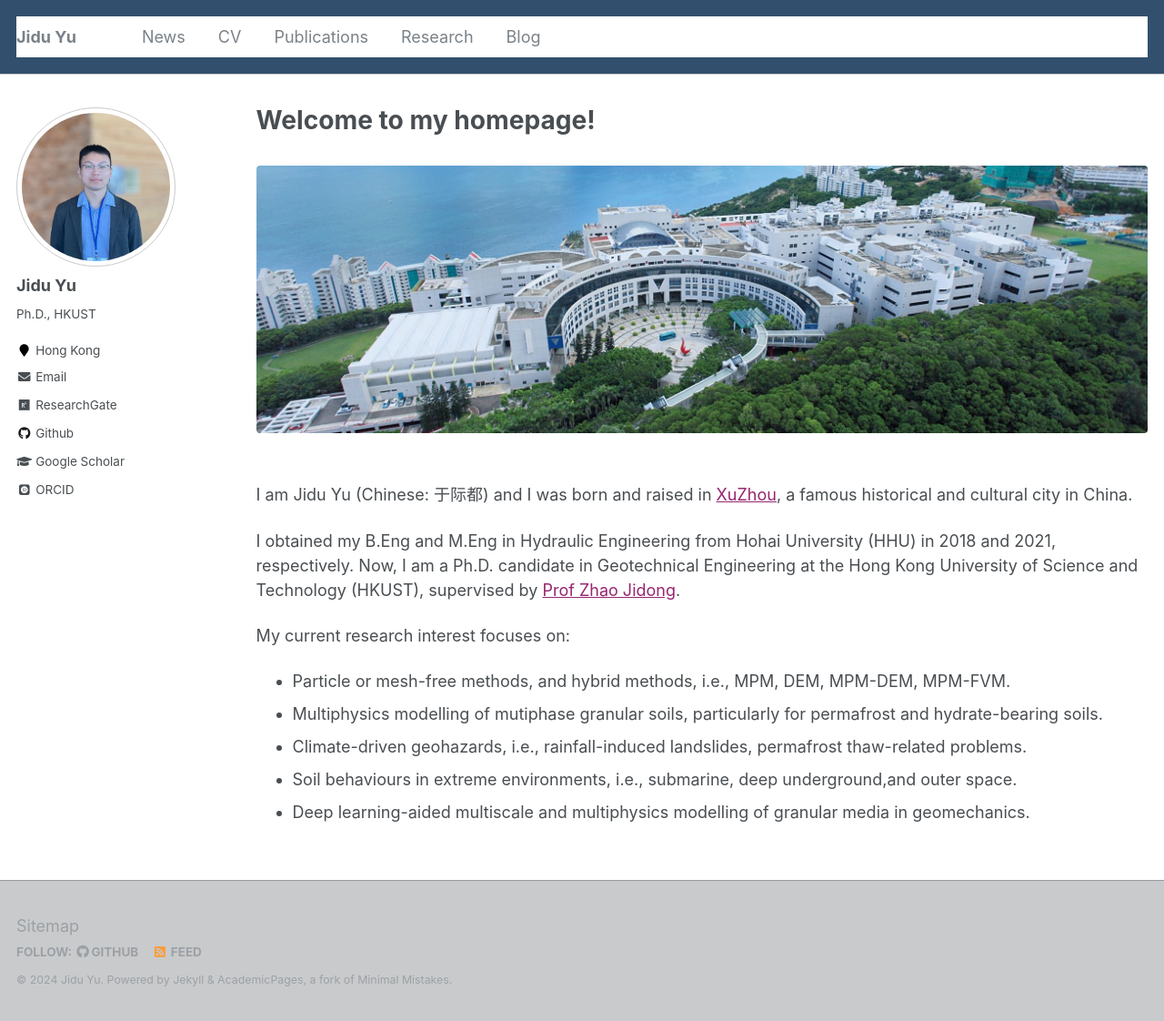
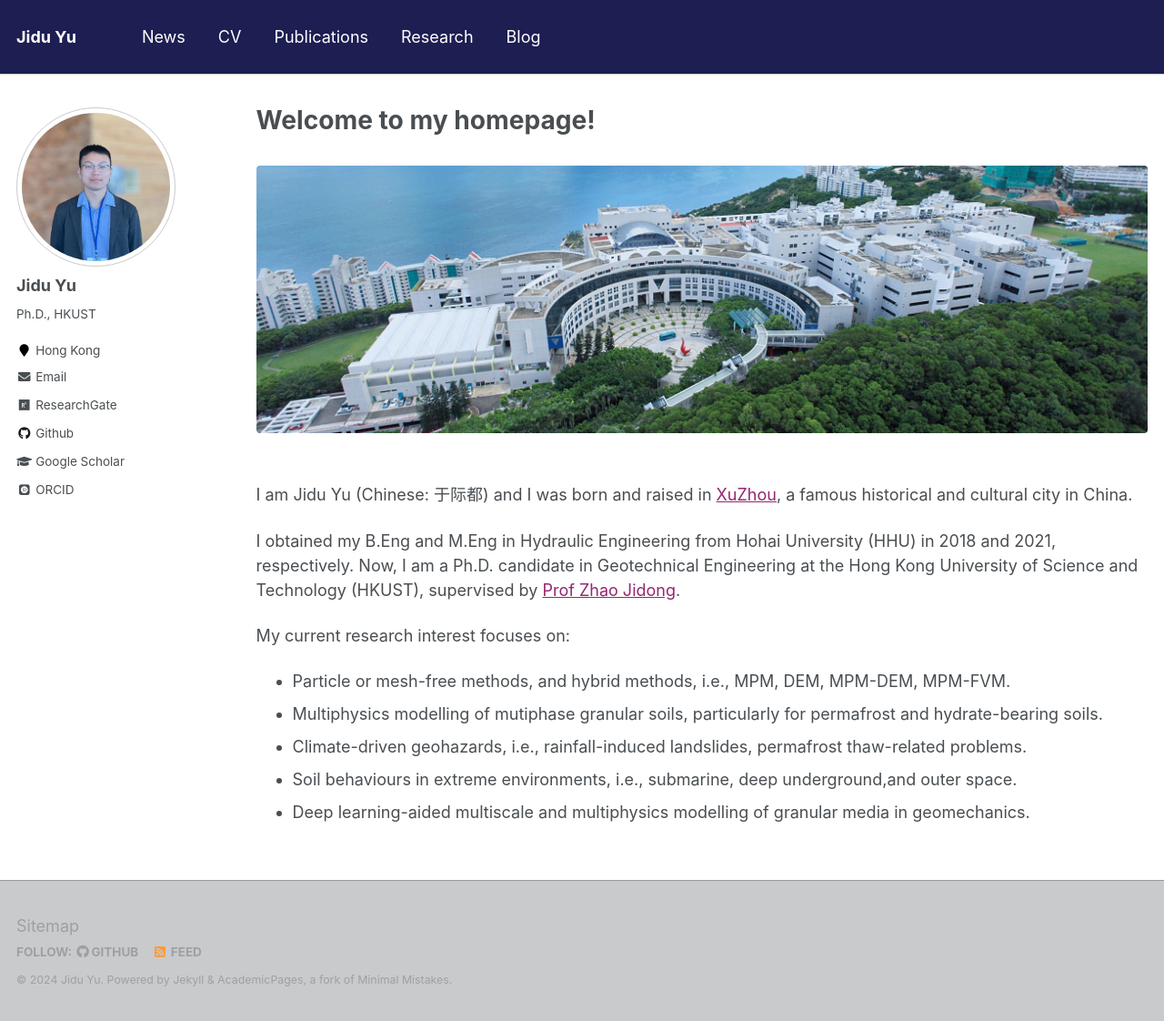
Before and after one commit to yujidu/yujidu.github.io, a Jekyll site: the page built from _pages/aboutme.md, in a window 1280 px wide and 1122 px high. Shown: the whole window at 91% size. Built offline with Jekyll 4.4.1, drawn with Linux system fonts in a browser that asks for light colours; some web fonts are replaced.

Commit message:
masthead color

```diff
--- a/_sass/_navigation.scss
+++ b/_sass/_navigation.scss
@@ -175,7 +175,7 @@
 .greedy-nav {
   position: relative;
   min-width: 250px;
-  background: $background-color;
+  background: $masthead-background-color;
 
   a {
     display: block;
--- a/_sass/_variables.scss
+++ b/_sass/_variables.scss
@@ -93,9 +93,9 @@ $xing-color                 : #006567;
 $link-color                 : $info-color;
 $link-color-hover           : mix(#000, $link-color, 25%);
 $link-color-visited         : mix(#fff, $link-color, 25%);
-$masthead-link-color        : $primary-color;
+$masthead-link-color        : rgb(255, 255, 255);
 $masthead-link-color-hover  : mix(#000, $primary-color, 25%);
-$masthead-background-color  : #32506d;
+$masthead-background-color  : #1d1e52;
 
 
 /*
```
